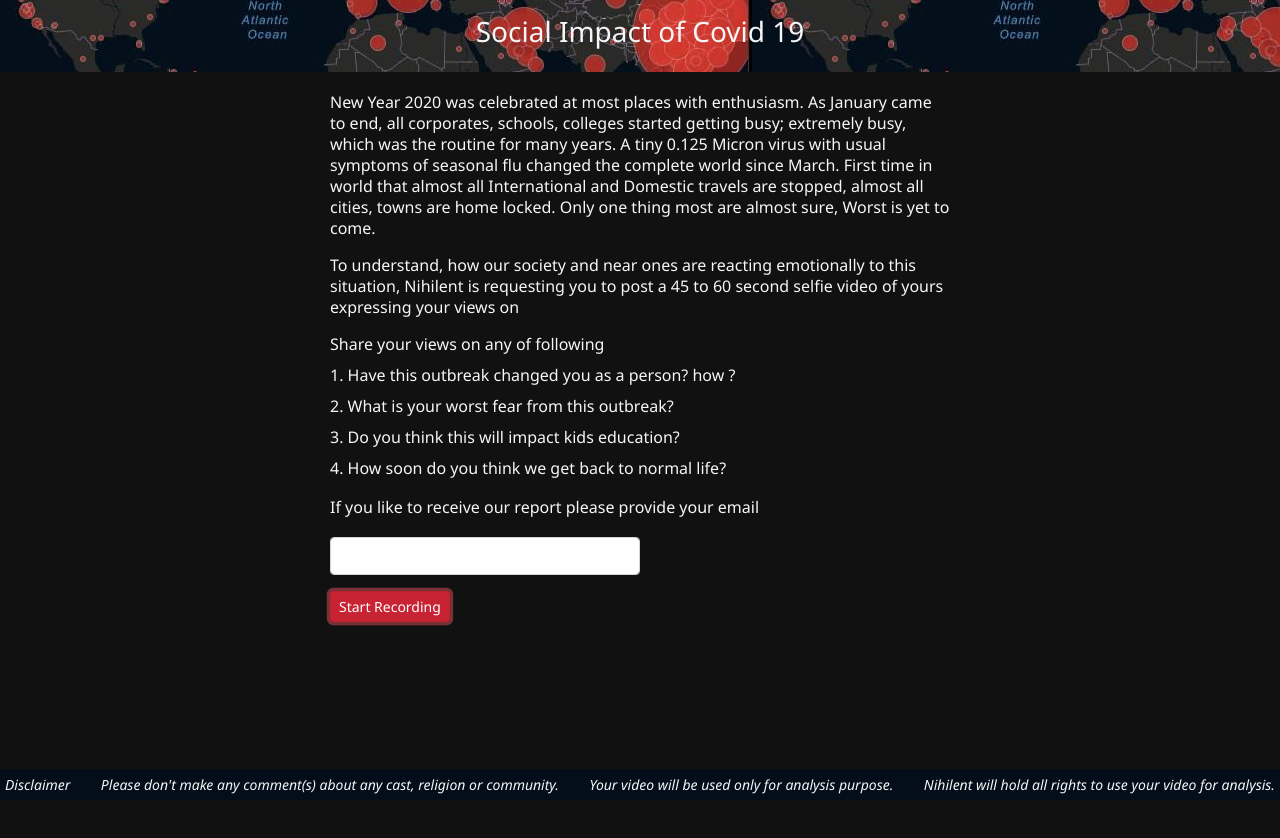
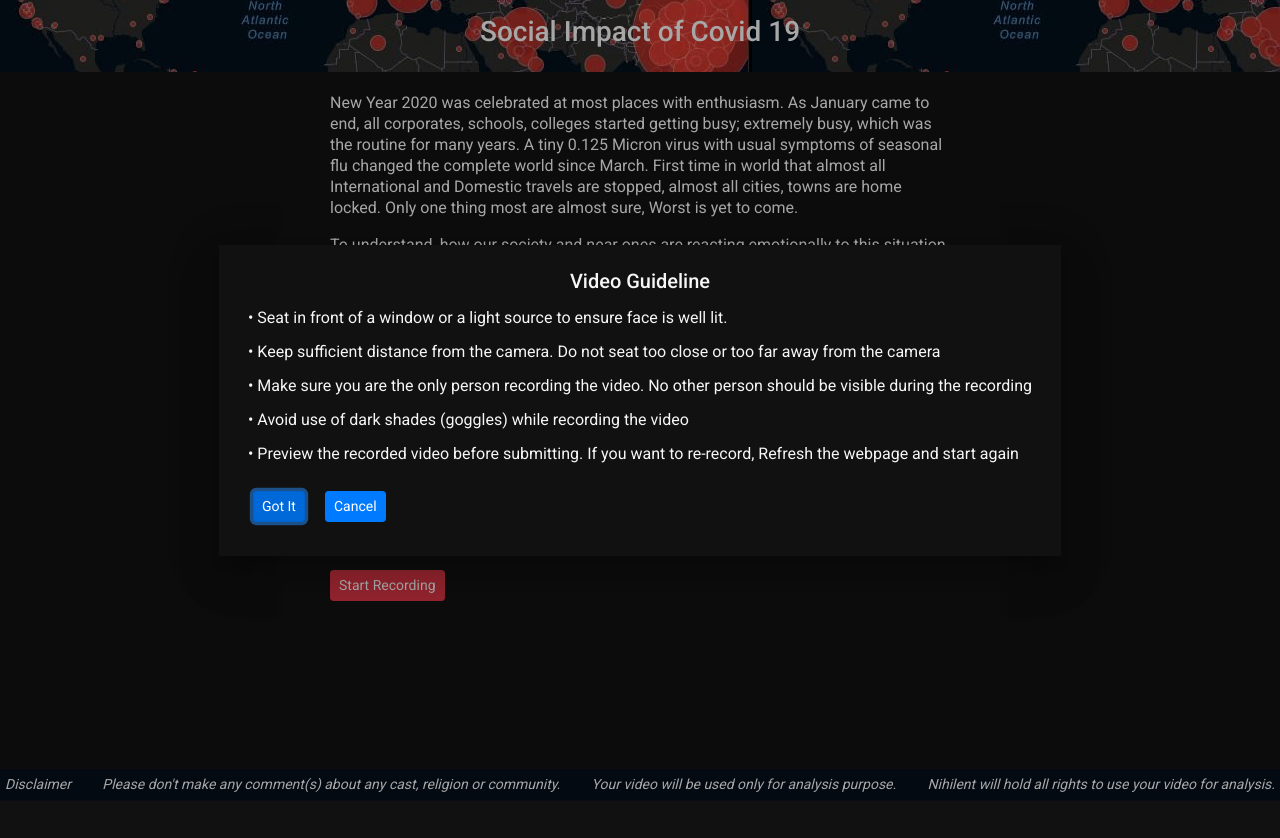
Before and after one commit to vaibhavphutane/Angular-Video-Recorder, an Angular app: page /#/ in a window 1280 px wide. Both pictures are taken after a click on the button "Start Recording". Shown: the top 838 px of the page. After the commit the page ends 800 px from the top, so only its background shows below. Built offline with nearby package versions, Linux system fonts and the light colour scheme.

Commit message:
Instruction pop-up

```diff
--- a/angular.json
+++ b/angular.json
@@ -24,6 +24,7 @@
               "src/assets"
             ],
             "styles": [
+              "./node_modules/@angular/material/prebuilt-themes/indigo-pink.css",
               "src/styles.css"
             ],
             "scripts": []
@@ -88,6 +89,7 @@
               "src/assets"
             ],
             "styles": [
+              "./node_modules/@angular/material/prebuilt-themes/indigo-pink.css",
               "src/styles.css"
             ],
             "scripts": []
--- a/package.json
+++ b/package.json
@@ -12,10 +12,12 @@
   "private": true,
   "dependencies": {
     "@angular/animations": "~9.1.0",
+    "@angular/cdk": "^9.2.0",
     "@angular/common": "~9.1.0",
     "@angular/compiler": "~9.1.0",
     "@angular/core": "~9.1.0",
     "@angular/forms": "~9.1.0",
+    "@angular/material": "^9.2.0",
     "@angular/platform-browser": "~9.1.0",
     "@angular/platform-browser-dynamic": "~9.1.0",
     "@angular/router": "~9.1.0",
--- a/src/app/Components/social-impact-collector/social-impact-collector.component.ts
+++ b/src/app/Components/social-impact-collector/social-impact-collector.component.ts
@@ -2,6 +2,8 @@ import { Component, OnInit, ViewChild, ChangeDetectorRef, AfterViewInit, Element
 import { DomSanitizer } from '@angular/platform-browser';
 import { UploadService } from 'src/app/upload.service';
 import { Router } from '@angular/router';
+import { MatDialog } from '@angular/material/dialog';
+import { VideoGuidelineComponent } from '../video-guideline/video-guideline.component';
 
 declare var MediaRecorder: any;
 
@@ -32,7 +34,8 @@ export class SocialImpactCollectorComponent implements OnInit, AfterViewInit {
   constructor(private dom: DomSanitizer,
               private cd: ChangeDetectorRef,
               private uploadService: UploadService,
-              private router: Router ) { }
+              private router: Router,
+              private dialog: MatDialog ) { }
 
   ngOnInit(): void {
     this.timer = 0;
@@ -47,6 +50,8 @@ export class SocialImpactCollectorComponent implements OnInit, AfterViewInit {
 
 
   startRecording() {
+    this.dialog.open(VideoGuidelineComponent).afterClosed().subscribe(res => {
+      if (res) {
         this.startCamera();
         setTimeout(() => {
           this.hideVideo = false;
@@ -54,6 +59,8 @@ export class SocialImpactCollectorComponent implements OnInit, AfterViewInit {
           this.increment();
           this.footer.nativeElement.scrollIntoView({behavior: 'smooth'});
         }, 3000);
+      }
+    });
   }
 
   stopRecording() {
--- /dev/null
+++ b/src/app/Components/video-guideline/video-guideline.component.css
@@ -0,0 +1,26 @@
+.dialog-container {
+  font-size: 16px;
+}
+
+.guideline {
+  padding: 5px;
+}
+
+.action-container {
+  display: flex;
+  flex-wrap: wrap;
+  margin-top: 10px;
+}
+.btn {
+  margin: 10px;
+}
+
+/deep/ .mat-dialog-container {
+  border-radius: 0px;
+  background: #111;
+  color: #f6f6f6;
+}
+
+h5 {
+  text-align: center;
+}
--- /dev/null
+++ b/src/app/Components/video-guideline/video-guideline.component.html
@@ -0,0 +1,12 @@
+<div class="dialog-container">
+  <h5>Video Guideline</h5>
+  <div class="guideline">• Seat in front of a window or a light source to ensure face is well lit.</div>
+	<div class="guideline">• Keep sufficient distance from the camera. Do not seat too close or too far away from the camera</div>
+	<div class="guideline">• Make sure you are the only person recording the video. No other person should be visible during the recording</div>
+	<div class="guideline">• Avoid use of dark shades (goggles) while recording the video</div>
+	<div class="guideline">• Preview the recorded video before submitting. If you want to re-record, Refresh the webpage and start again</div>
+  <div class="action-container">
+    <button mat-dialog-close="true" class="btn btn-primary btn-sm">Got It</button>
+    <button (click)="close()"  class="btn btn-primary btn-sm">Cancel</button>
+  </div>
+</div>
--- /dev/null
+++ b/src/app/Components/video-guideline/video-guideline.component.ts
@@ -0,0 +1,19 @@
+import { Component, OnInit, Inject } from '@angular/core';
+import {MatDialog, MatDialogRef, MAT_DIALOG_DATA} from '@angular/material/dialog';
+
+@Component({
+  selector: 'app-video-guideline',
+  templateUrl: './video-guideline.component.html',
+  styleUrls: ['./video-guideline.component.css']
+})
+export class VideoGuidelineComponent implements OnInit {
+
+  constructor(public dialogRef: MatDialogRef<any>, @Inject(MAT_DIALOG_DATA) public data: any) { }
+
+  ngOnInit(): void {
+  }
+
+  close() {
+    this.dialogRef.close();
+  }
+}
--- a/src/index.html
+++ b/src/index.html
@@ -7,6 +7,8 @@
   <meta name="viewport" content="width=device-width, initial-scale=1">
   <link rel="icon" type="image/x-icon" href="favicon.ico">
   <link rel="stylesheet" href="https://stackpath.bootstrapcdn.com/font-awesome/4.7.0/css/font-awesome.min.css">
+  <link href="https://fonts.googleapis.com/css?family=Roboto:300,400,500&display=swap" rel="stylesheet">
+  <link href="https://fonts.googleapis.com/icon?family=Material+Icons" rel="stylesheet">
 </head>
 <body>
   <app-root></app-root>
--- a/src/styles.css
+++ b/src/styles.css
@@ -10,3 +10,6 @@ body {
 * {
   box-sizing: border-box;
 }
+
+html, body { height: 100%; }
+body { margin: 0; font-family: Roboto, "Helvetica Neue", sans-serif; }
```
Also changed, not shown: src/app/app.module.ts (+8 -3 lines), 2 other files (tests, documents, lock files or other folders). Lines whose indentation alone changed are shown as unchanged.
